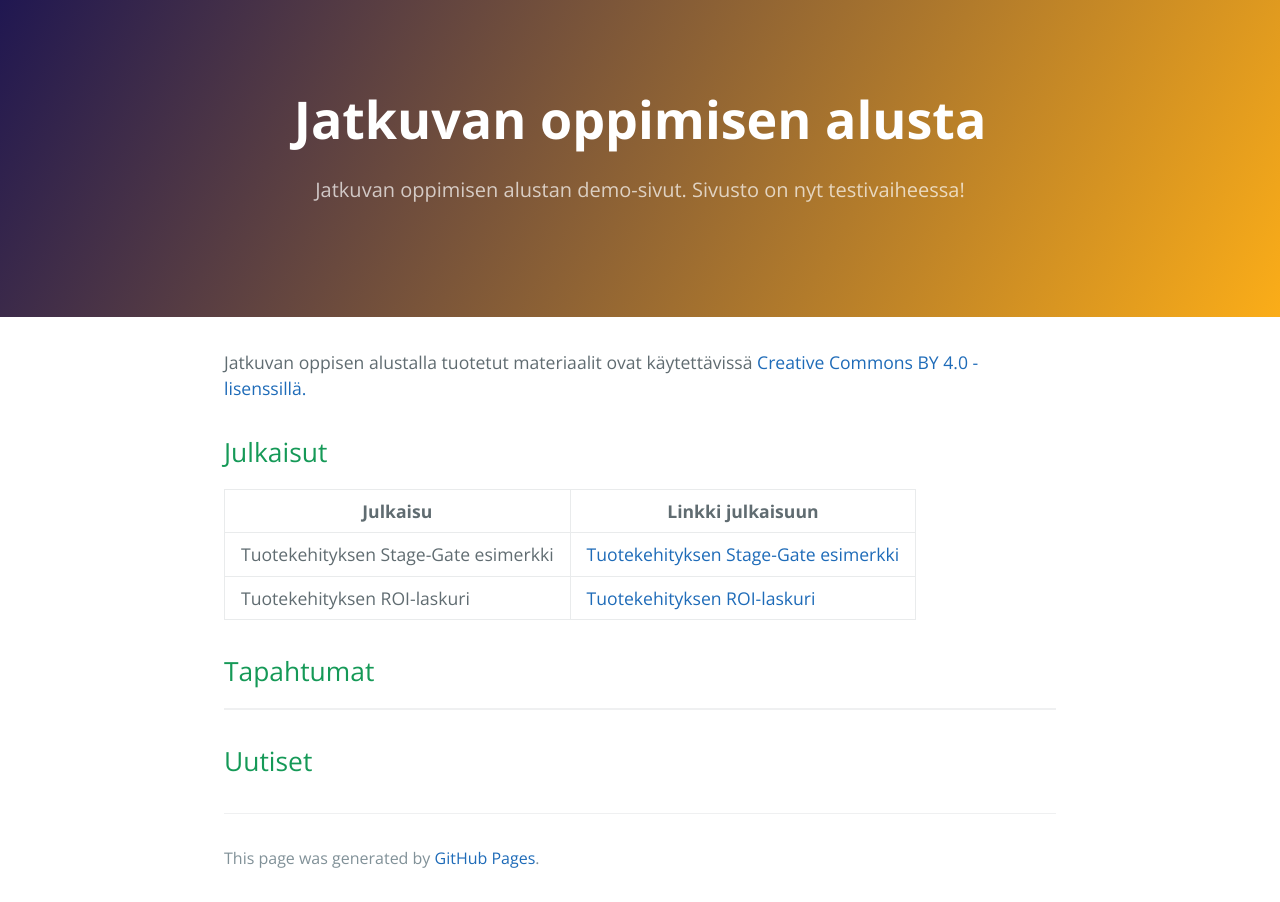
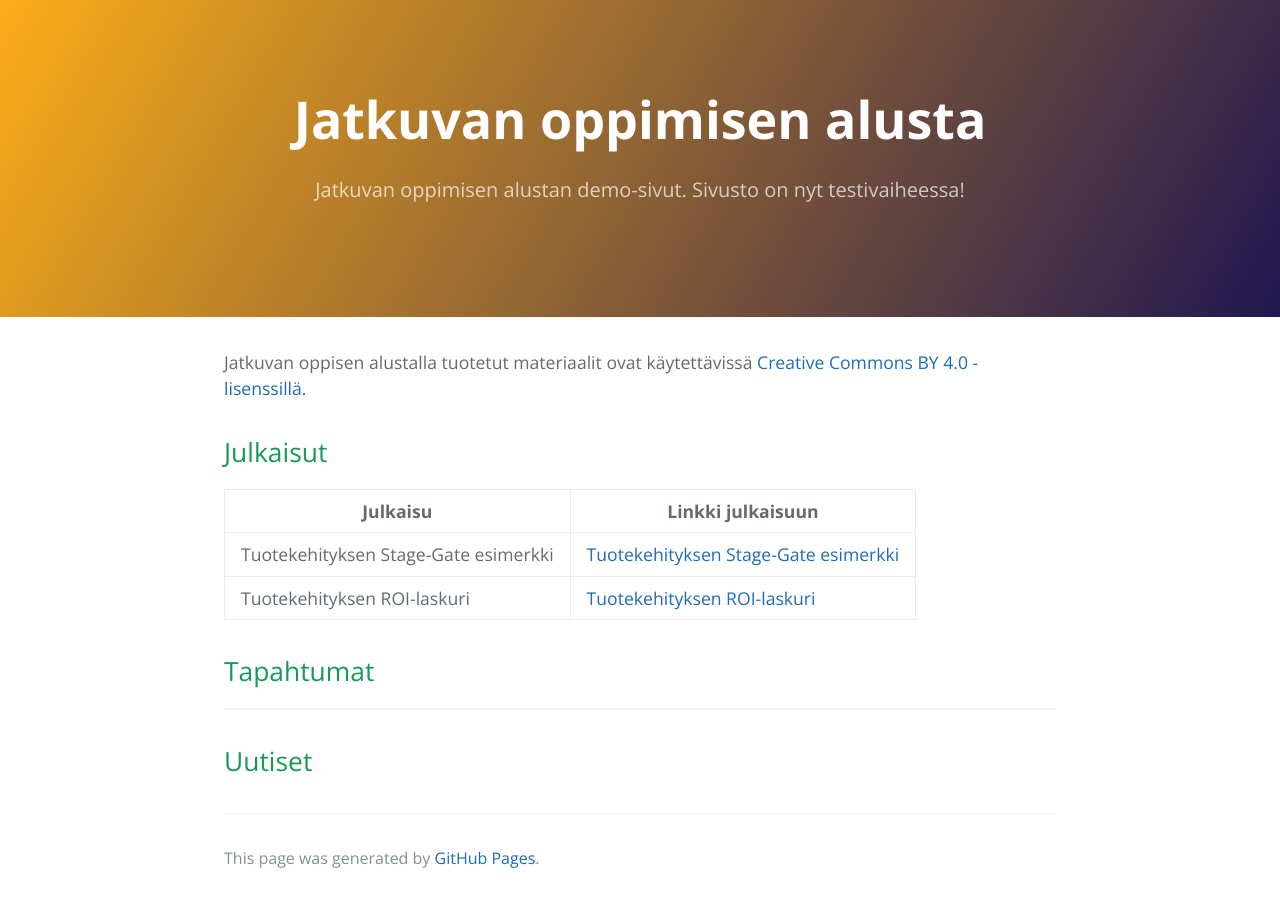
Before and after one commit to martti-testi/martti-testi.github.io, a Jekyll site: the page built from index.md, in a window 1280 px wide. Built offline with Jekyll 4.4.1, drawn with Linux system fonts in a browser that asks for light colours.

Commit message:
Update variables.scss

```diff
--- a/_sass/variables.scss
+++ b/_sass/variables.scss
@@ -4,8 +4,8 @@ $medium-breakpoint: 42em !default;
 
 // Headers
 $header-heading-color: #fff !default;
-$header-bg-color: #FBAD18 !default;
-$header-bg-color-secondary: #201751 !default;
+$header-bg-color: #201751 !default;
+$header-bg-color-secondary: #FBAD18 !default;
 
 // Text
 $section-headings-color: #159957 !default;
```
